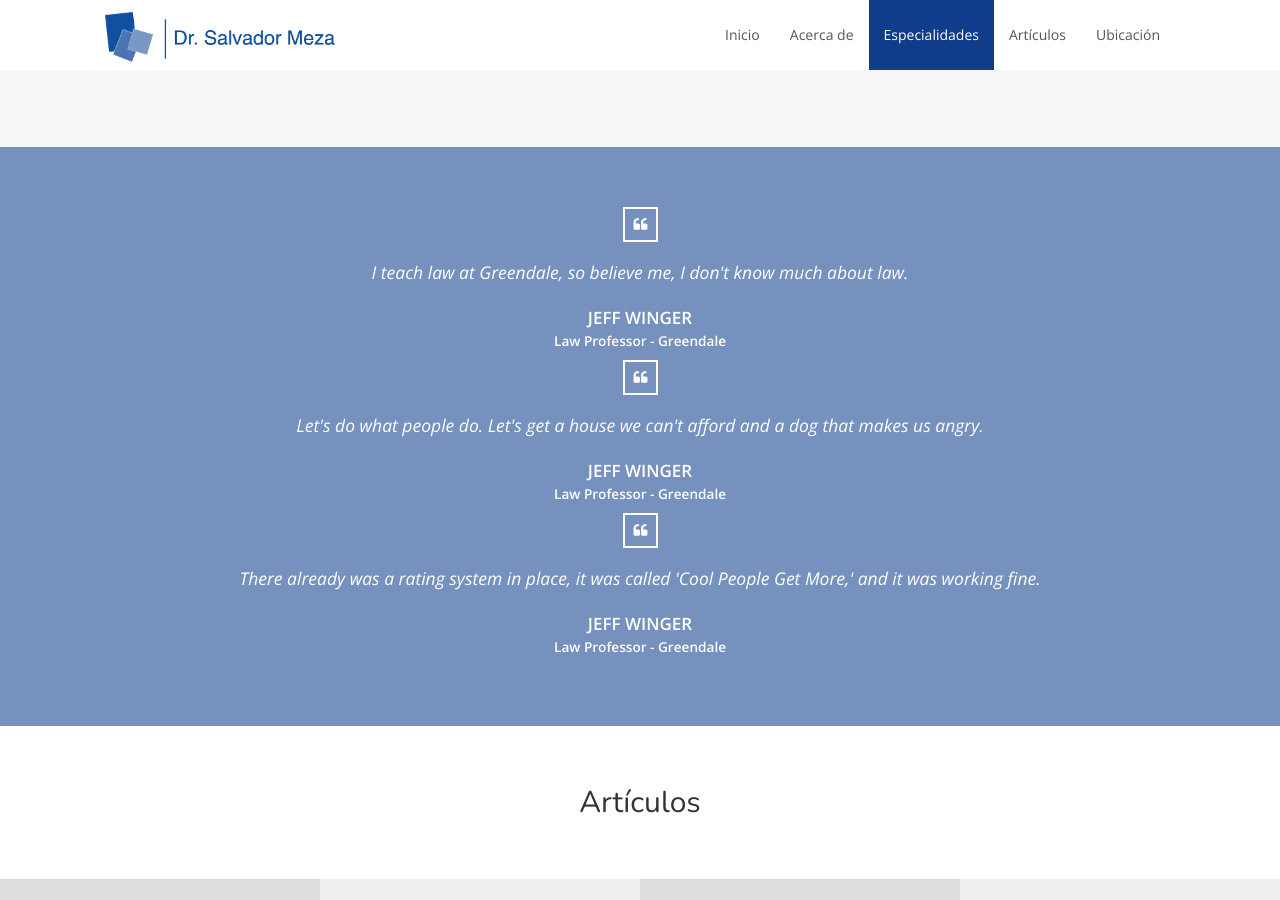
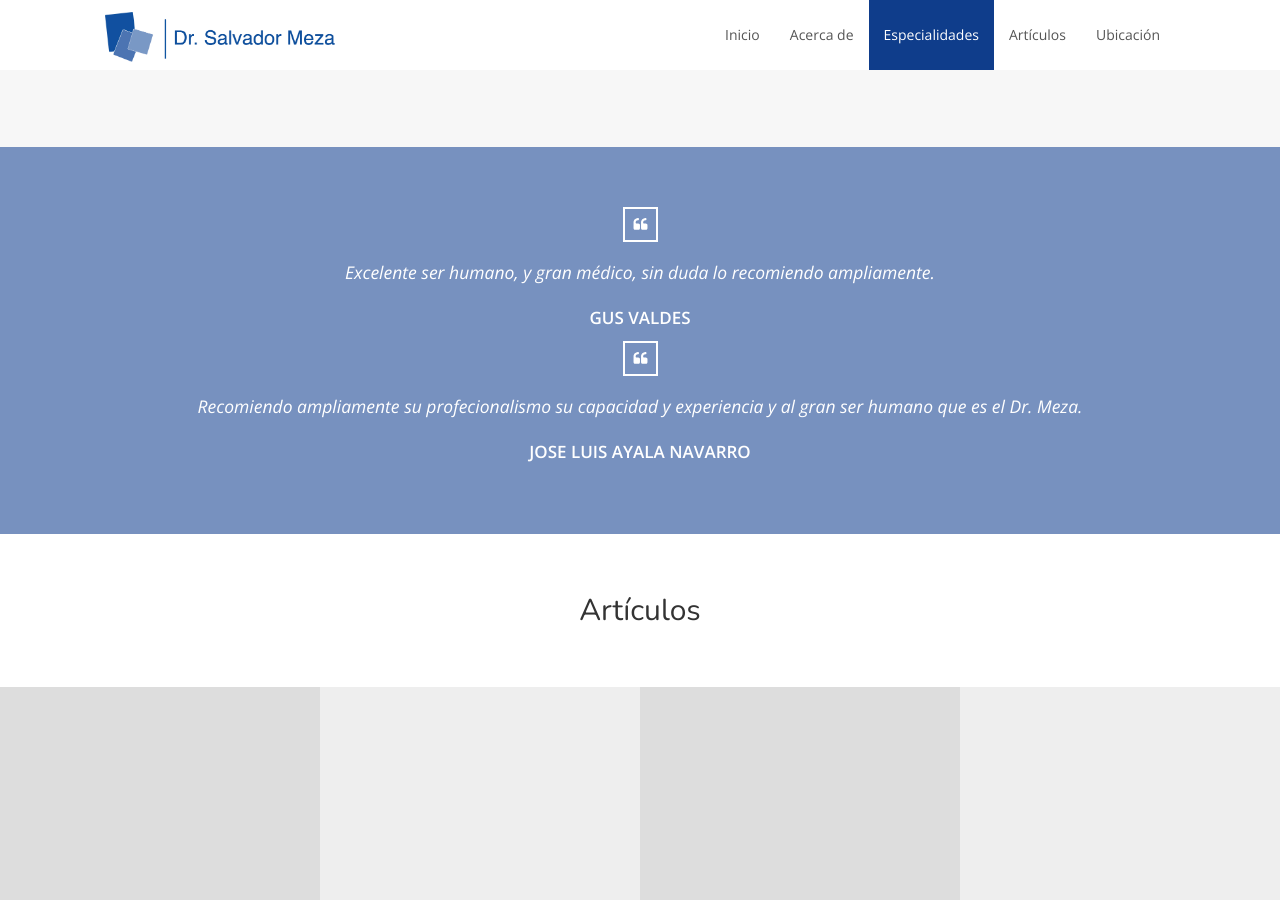
Before and after one commit to kecho05/dr, a Jekyll site: the page built from index.html, in a window 1280 px wide and 900 px high, scrolled down 2478 px. Built offline with Jekyll 4.4.1, drawn with Linux system fonts in a browser that asks for light colours; nearby versions of some CDN libraries.

Commit message:
Update testimonials.yml

```diff
--- a/_data/testimonials.yml
+++ b/_data/testimonials.yml
@@ -1,11 +1,7 @@
-- name: Jeff Winger
-  description: I teach law at Greendale, so believe me, I don't know much about law.
-  title: Law Professor - Greendale
+- name: Gus Valdes
+  description: Excelente ser humano, y gran médico, sin duda lo recomiendo ampliamente.
+  title:
 
-- name: Jeff Winger
-  description: Let's do what people do. Let's get a house we can't afford and a dog that makes us angry.
-  title: Law Professor - Greendale
-
-- name: Jeff Winger
-  description: There already was a rating system in place, it was called 'Cool People Get More,' and it was working fine.
-  title: Law Professor - Greendale
+- name: Jose Luis Ayala Navarro
+  description: Recomiendo ampliamente su profecionalismo su capacidad y experiencia y al gran ser humano que es el Dr. Meza.
+  title:
```
